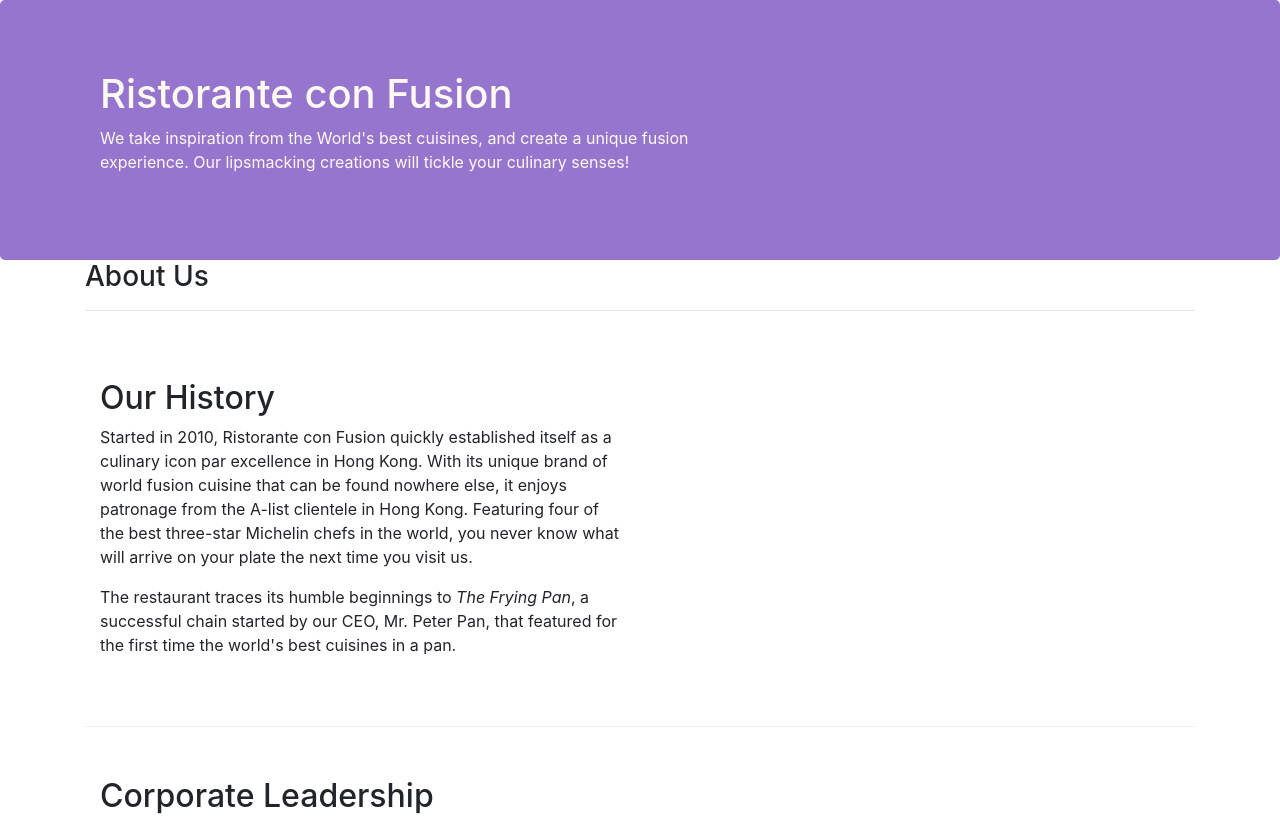
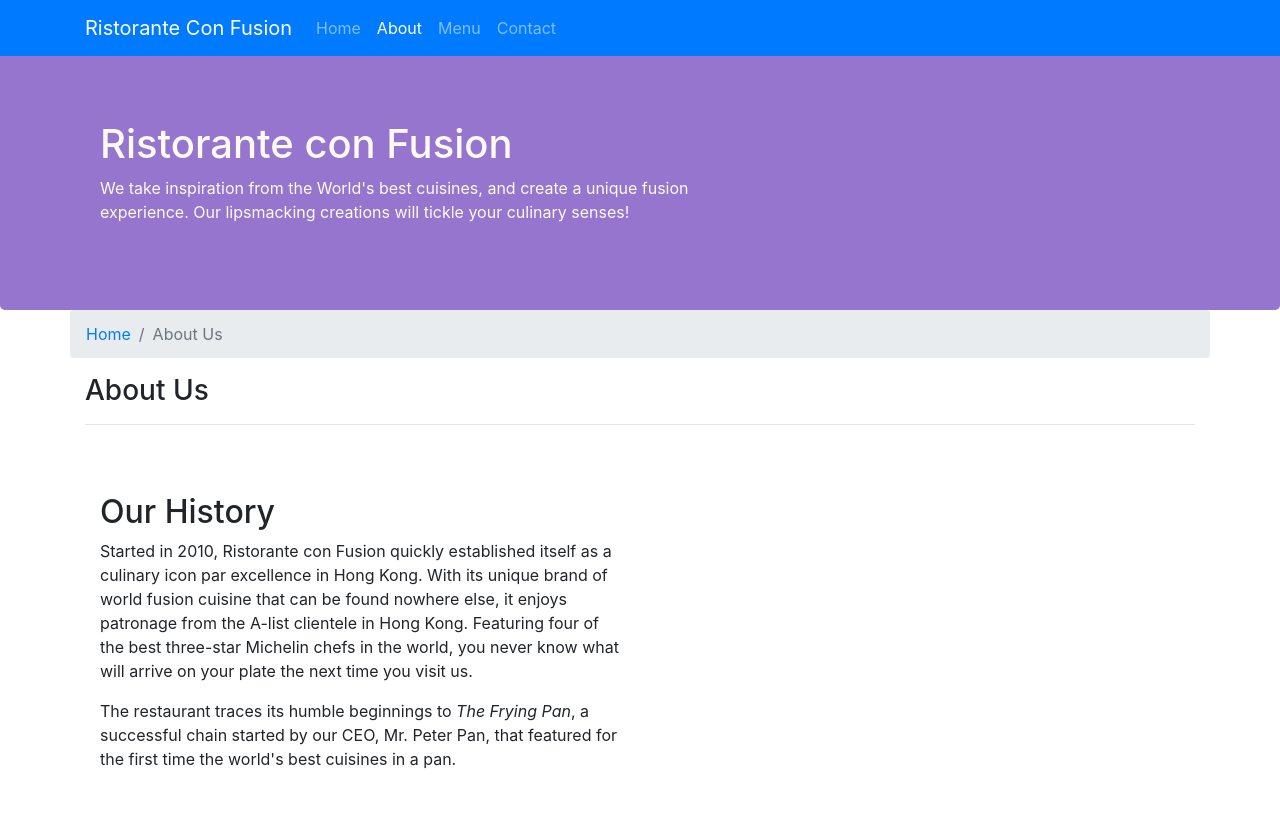
Before and after one commit to thamaraikkannan/bootstrap, a website: page aboutus.html in a window 1280 px wide. Shown: the top 818 px of the page. Drawn offline with nearby package versions, Linux system fonts and the light colour scheme.

Commit message:
new commit

```diff
--- a/aboutus.html
+++ b/aboutus.html
@@ -15,6 +15,23 @@
 </head>
 
 <body>
+
+    <nav class="navbar navbar-dark navbar-expand-sm bg-primary fixed-top">
+        <div class="container">
+            <button class="navbar-toggler" type="button" data-toggle="collapse" data-target="#Navbar">
+                <span class="navbar-toggler-icon"></span>
+            </button>
+           <a class="navbar-brand" href="./index,html">Ristorante Con Fusion</a>
+           <div class="collapse navbar-collapse" id="Navbar">
+                <ul class="navbar-nav mr-auto">
+                    <li class="nav-item"><a class="nav-link" href="./index.html">Home</a></li>
+                    <li class="nav-item active"><a class="nav-link" href="#">About</a></li>
+                    <li class="nav-item"><a class="nav-link" href="#">Menu</a></li>
+                    <li class="nav-item"><a class="nav-link" href="#">Contact</a></li>
+                </ul>
+            </div>
+        </div>
+    </nav>
     <header class="jumbotron">
         <div class="container">
             <div class="row row-header">
@@ -27,6 +44,15 @@
             </div>
         </div>
     </header>
+
+<div class="container">
+    <div class="row">
+        <ol class="col-12 breadcrumb">
+            <li class="breadcrumb-item"><a href="./index.html">Home</a></li>
+            <li class="breadcrumb-item active">About Us</li>
+        </ol>
+    </div>
+</div>
 
     <div class="container">
         <div class="row row-header">
@@ -65,7 +91,7 @@
                 <div class="col-5 offset-1 col-sm-2">
                     <h5>Links</h5>
                     <ul class="list-unstyled">
-                        <li><a href="#">Home</a></li>
+                        <li><a href="./index.html">Home</a></li>
                         <li><a href="#">About</a></li>
                         <li><a href="#">Menu</a></li>
                         <li><a href="#">Contact</a></li>
--- a/css/styles.css
+++ b/css/styles.css
@@ -28,3 +28,12 @@ address{
     margin:0px;
     color:#0f0f0f;
 }
+
+body{
+    padding:50px 0px 0px 0px;
+    z-index:0;
+}
+
+.navbar-dark {
+     background-color: #512DA8;
+}
```
Also changed, not shown: index.html (+14 -2 lines).
